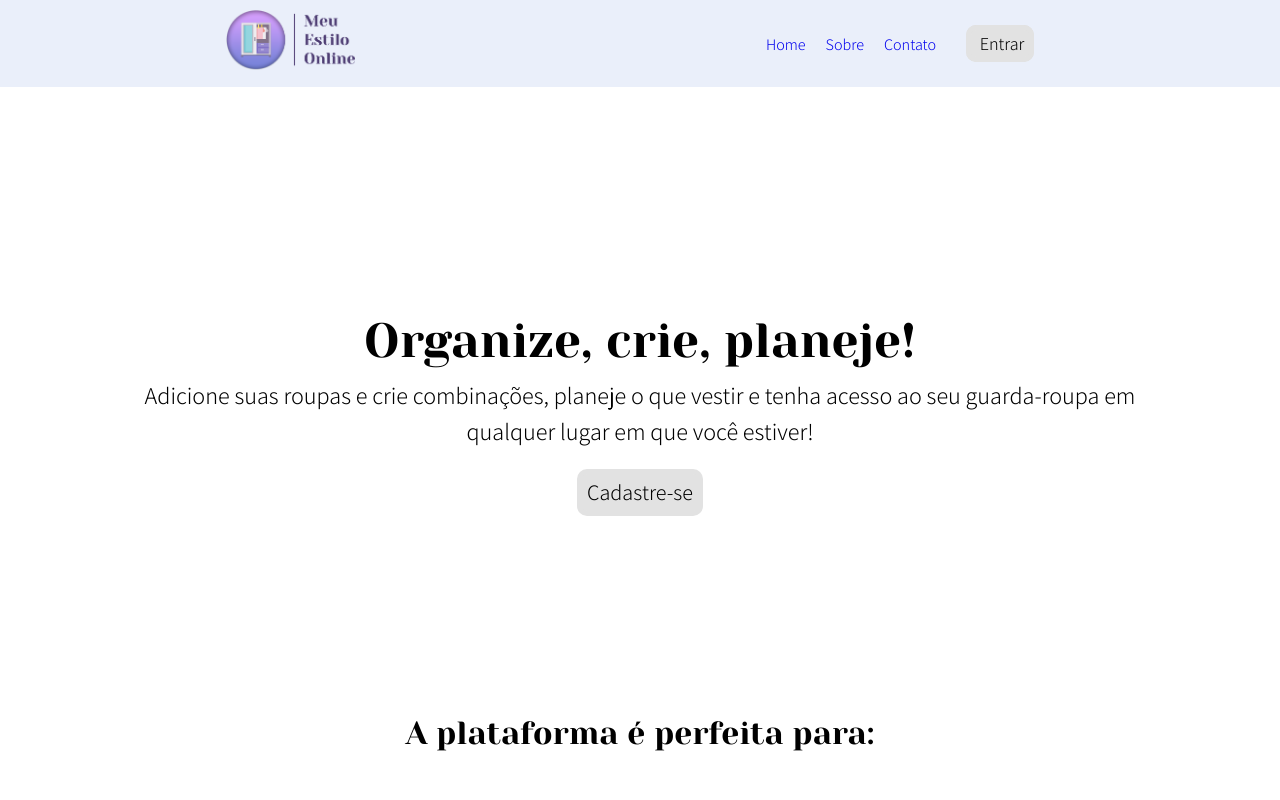
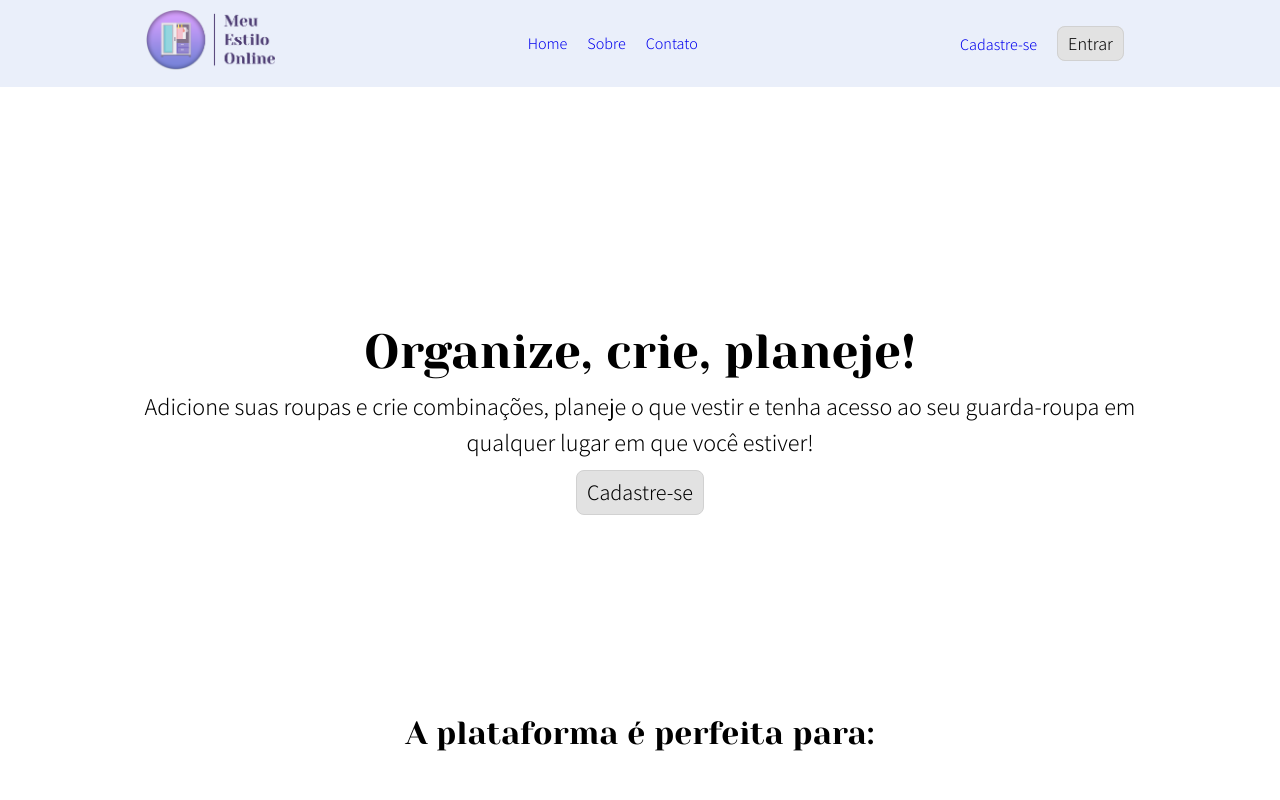
Before and after one commit to lydyanah/projeto-senac, a React (Create React App) app: page / in a window 1280 px wide. Shown: the top 800 px of the page. Built offline with nearby package versions, Linux system fonts and the light colour scheme.

Commit message:
alteração menu

```diff
--- a/src/App.tsx
+++ b/src/App.tsx
@@ -19,7 +19,7 @@ const App = () => {
         <Route path="/cadastro" component={Signup} />
         <Route path="/closet" exact component={Closet} />
         <Route path="/adicionar-item" component={AddItem} />
-        <Route path="/itens/:id" component={VisualizarItem} />
+        <Route path="/closet/:id" component={VisualizarItem} />
       </Switch>
     </BrowserRouter>
 
--- a/src/components/Page/Page.tsx
+++ b/src/components/Page/Page.tsx
@@ -16,7 +16,7 @@ const Page: FunctionComponent<Props> = ({ children }) => {
             <img className="logotipo" src={Logo} alt="logotipo" />
           </Link>
           <div className="menu">
-            <nav className="menu">
+            <nav className="menu-itens">
               <Link to="/" className="menuItem">
                 Home
               </Link>
@@ -26,14 +26,19 @@ const Page: FunctionComponent<Props> = ({ children }) => {
               <Link to="/contato" className="menuItem">
                 Contato
               </Link>
-              <Link to="/login" className="button"> Entrar</Link>
             </nav>
+          </div>
+          <div className="member-actions">
+            <Link to="/cadastro" className="menuItem">
+              Cadastre-se
+            </Link>
+            <Link to="/login" className="button">
+              Entrar
+            </Link>
           </div>
         </div>
       </div>
-      <main>
-        {children}
-      </main>
+      <main>{children}</main>
       <footer>
         <p>2021. Meu Estilo Online. Todos os direitos reservados.</p>
       </footer>
--- a/src/components/Page/styles.css
+++ b/src/components/Page/styles.css
@@ -15,6 +15,12 @@
   flex-wrap: wrap;
   align-items: center;
   padding: 10px 25px;
+}
+
+.menu{
+  display: flex;
+  flex-direction: column;
+  align-items: center;
 }
 
 .menuItem {
@@ -43,4 +49,7 @@ footer{
   .navbar-content{
     justify-content: space-around;
   }
+  .menu{
+    flex-direction: row;
+  }
 }
--- a/src/pages/addItem/index.tsx
+++ b/src/pages/addItem/index.tsx
@@ -158,6 +158,7 @@ const AddItem = () => {
                       format="dd/MM/yy"
                       disableFuture="true"
                       inputVariant="outlined"
+                      cancelLabel="CANCELAR"
                     />
                   </div>
                   <div>
--- a/src/pages/closet/visualizarItem.tsx
+++ b/src/pages/closet/visualizarItem.tsx
@@ -20,7 +20,7 @@ const VisualizarItem = () => {
   return (
     <MemberPage>
       <section className="conteúdoCloset">
-
+        <h1>Detalhes do item</h1>
 
 				<h1>{item?.nome}</h1>
 
--- a/src/pages/login/index.tsx
+++ b/src/pages/login/index.tsx
@@ -1,7 +1,14 @@
+import { useState } from "react";
 import { Field, Form, Formik } from "formik";
 import { CheckboxWithLabel, TextField } from "formik-material-ui";
-import { Button, ThemeProvider, Typography, IconButton, InputAdornment } from "@material-ui/core";
-import {Visibility, VisibilityOff} from '@material-ui/icons';
+import {
+  Button,
+  ThemeProvider,
+  Typography,
+  IconButton,
+  InputAdornment,
+} from "@material-ui/core";
+import { Visibility, VisibilityOff } from "@material-ui/icons";
 import * as Yup from "yup";
 import Page from "../../components/Page/Page";
 import formStyles from "../../styles/formStyles";
@@ -16,6 +23,10 @@ const initialValues = {
 
 const Login = () => {
   const classes = formStyles();
+
+  const [showPassword, setShowPassword] = useState(false);
+  const handleClickShowPassword = () => setShowPassword(!showPassword);
+  const handleMouseDownPassword = () => setShowPassword(!showPassword);
 
   return (
     <>
@@ -36,20 +47,19 @@ const Login = () => {
                   .email("Formato inválido"),
                 password: Yup.string()
                   .required("Digite sua senha")
-                  .min(8, "Este campo é pequeno demais. Ele deveria ter 8 caracteres.")
+                  .min(
+                    8,
+                    "Este campo é pequeno demais. Ele deveria ter 8 caracteres."
+                  )
                   .matches(
                     /^(?=.*[A-Za-z])(?=.*\d)(?=.*[@$!%*#?&])[A-Za-z\d@$!%*#?&]$/,
                     "Sua senha não obedece a todos os requisitos (letra maiúscula e minúscula, número e símbolo)."
                   ),
               })}
-
             >
               {({ submitForm, isSubmitting }) => (
                 <Form className={classes.form}>
-                  <Typography
-                    variant="h1">
-                    Entrar
-                  </Typography>
+                  <Typography variant="h1">Entrar</Typography>
                   <Field
                     className={classes.field}
                     component={TextField}
@@ -57,28 +67,28 @@ const Login = () => {
                     name="email"
                     type="email"
                     variant="outlined"
+                    inputProps={{legend : "none"}}
                   />
                   <Field
                     className={classes.field}
                     component={TextField}
                     label="Senha"
                     name="password"
-                    type="password"
+                    type={showPassword ? "text" : "password"}
                     variant="outlined"
                     InputProps={{
-                      endAdornment:(
+                      endAdornment: (
                         <InputAdornment position="end">
                           <IconButton
                             aria-label="toggle password visibility"
-                            edge="end"
+                            onClick={handleClickShowPassword}
+                            onMouseDown={handleMouseDownPassword}
                           >
-                            <Visibility />
-
-                            <VisibilityOff />
+                            {showPassword ? ( <Visibility /> ) : ( <VisibilityOff /> )}
                           </IconButton>
                         </InputAdornment>
-                      )
-                  }}
+                      ),
+                    }}
                   />
                   <Field
                     component={CheckboxWithLabel}
--- a/src/styles/global.css
+++ b/src/styles/global.css
@@ -25,11 +25,11 @@ section:not(#root){
 .button{
     color: black;
     background-color: rgb(226, 226, 226);
-    border: 5px solid rgb(226, 226, 226);
+    border: 1px solid rgb(209, 209, 209);
     text-align: center;
-    border-radius: 10px;
-    margin: 20px;
-    padding: 2px 5px;
+    border-radius: 8px;
+    margin: 10px;
+    padding: 5px 10px;
     font-size: 18px;
 }
 
```
Also changed, not shown: src/pages/signup/index.tsx (+9 -1 lines), src/styles/formStyles.tsx (+11 -0 lines). Lines whose indentation alone changed are shown as unchanged.
